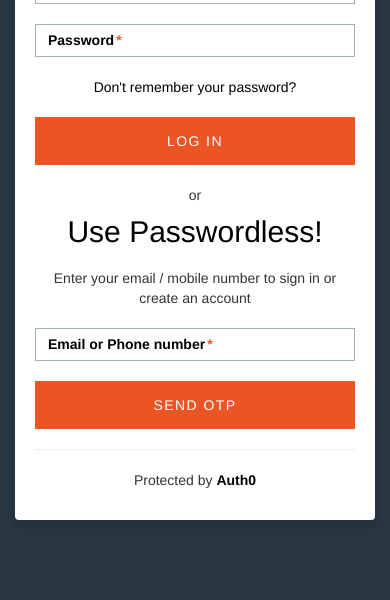
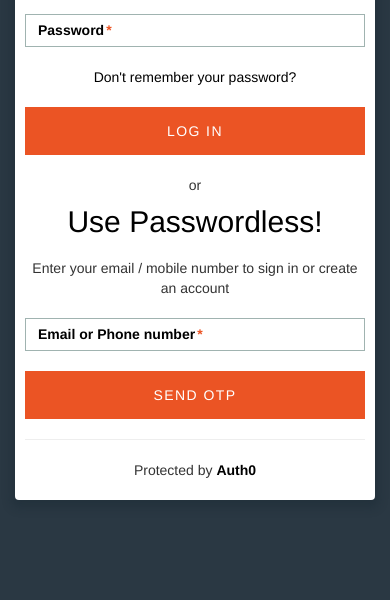
Before and after one commit to vikasjayaram/auth0-samples, a plain HTML site: page auth0-custom-ui/index.html in a window 390 px wide. Shown: the part 502-1102 px from the top of the page. Drawn offline with nearby package versions, Linux system fonts and the light colour scheme; a script that the page names is missing.

Commit message:
fix padding.

```diff
--- a/auth0-custom-ui/css/style.css
+++ b/auth0-custom-ui/css/style.css
@@ -23,7 +23,7 @@ a:hover {
 
 .auth0-form {
   background: #ffffff;
-  padding: 10px;
+  padding: 20px;
   width: 40%;
   margin: 80px auto;
   border-radius: 4px;
@@ -34,7 +34,7 @@ a:hover {
 @media screen and (max-width: 480px) {
   .auth0-form {
     background: #ffffff;
-    padding: 20px;
+    padding: 10px;
     width: 100%;
     margin: 80px auto;
     border-radius: 4px;
```
